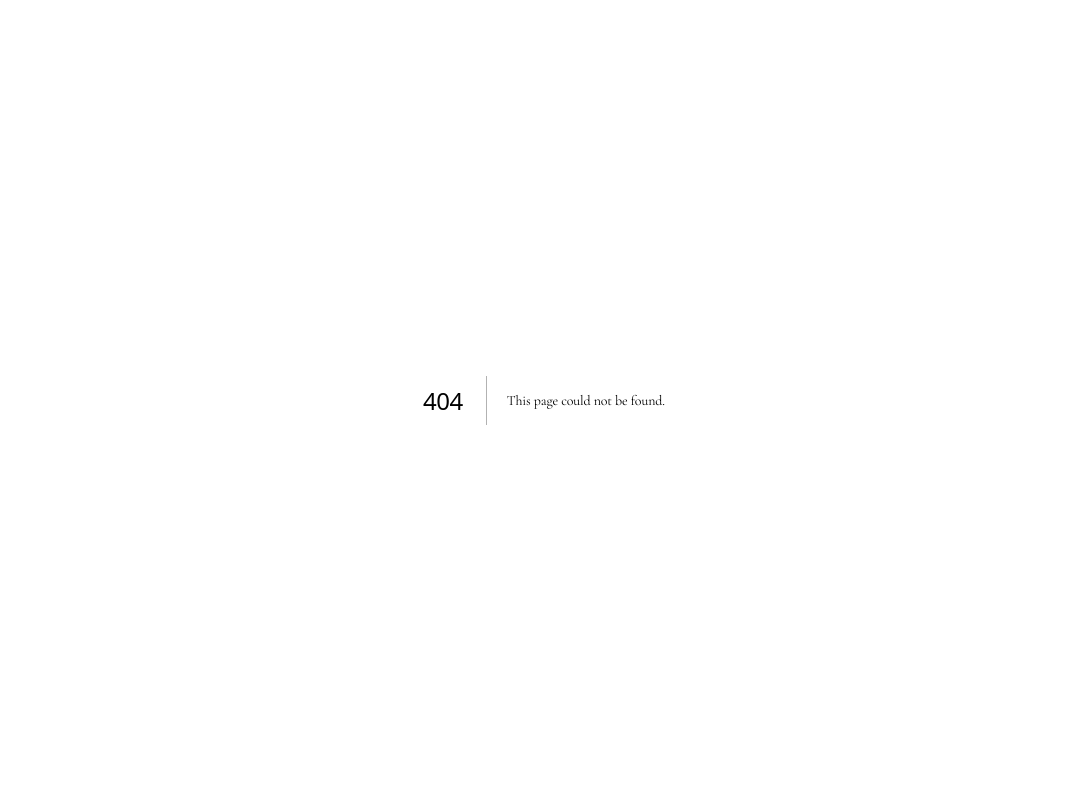
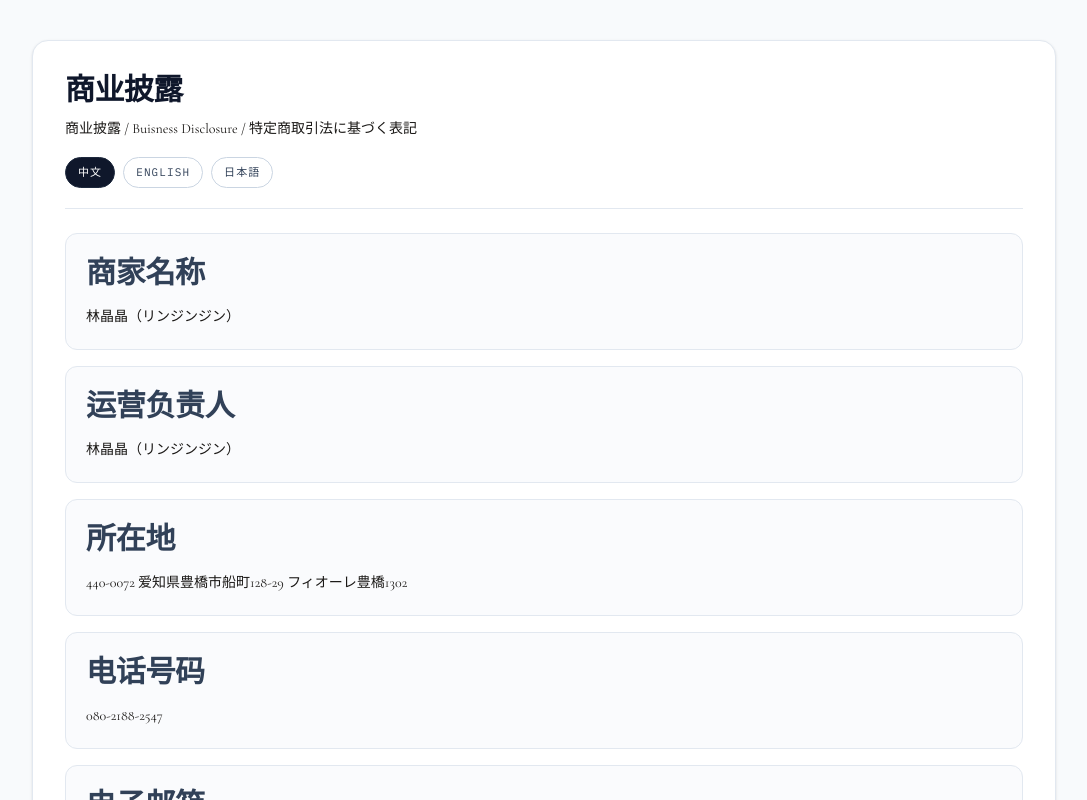
Before and after one commit to linsharon/linsharon, a Next.js app in the folder retro-paper-site/: page /business-disclosure in a window 1280 px wide. Before the commit this address had no page. Shown: the top 800 px of the page, without its empty margins (96-1183 px from the left). Built offline with nearby package versions, Linux system fonts and the light colour scheme.

Commit message:
feat: rename legal disclosure to business disclosure route

```diff
--- a/retro-paper-site/src/app/legal-disclosure/page.tsx
+++ b/retro-paper-site/src/app/business-disclosure/page.tsx
@@ -20,9 +20,9 @@ const localeLabels: { value: Locale; label: string }[] = [
 ];
 
 const pageTitleByLocale: Record<Locale, string> = {
-  zh: "法律披露",
-  en: "Legal Disclosure",
-  ja: "法的開示",
+  zh: "商业披露",
+  en: "Buisness Disclosure",
+  ja: "特定商取引法に基づく表記",
 };
 
 const disclosures: DisclosureItem[] = [
@@ -124,7 +124,7 @@ const disclosures: DisclosureItem[] = [
   },
 ];
 
-export default function LegalDisclosurePage() {
+export default function BusinessDisclosurePage() {
   const [locale, setLocale] = useState<Locale>("zh");
 
   const getTitle = (item: DisclosureItem) => {
@@ -158,7 +158,9 @@ export default function LegalDisclosurePage() {
           <h1 className="text-2xl font-semibold tracking-tight text-slate-900 sm:text-3xl">
             {pageTitleByLocale[locale]}
           </h1>
-          <p className="mt-2 text-sm text-slate-600">法律披露 / Legal Disclosure / 法的開示</p>
+          <p className="mt-2 text-sm text-slate-600">
+            商业披露 / Buisness Disclosure / 特定商取引法に基づく表記
+          </p>
 
           <div className="mt-4 flex flex-wrap gap-2">
             {localeLabels.map((option) => {
--- a/retro-paper-site/src/app/page.tsx
+++ b/retro-paper-site/src/app/page.tsx
@@ -216,10 +216,10 @@ export default function Home() {
       <footer className="mt-4 border-t border-slate-200/70 bg-slate-50/80 px-4 py-4 sm:px-6 lg:px-8">
         <div className="mx-auto flex w-full max-w-7xl flex-wrap items-center justify-between gap-2">
           <Link
-            href="/legal-disclosure"
+            href="/business-disclosure"
             className="font-design text-[11px] uppercase tracking-[0.14em] text-slate-700 transition hover:text-slate-950"
           >
-            {lang === "zh" ? "法律披露" : "Legal Disclosure"}
+            {lang === "zh" ? "商业披露" : "Buisness Disclosure"}
           </Link>
           <p className="font-design text-[11px] uppercase tracking-[0.1em] text-slate-500">
             © {currentYear} ResearchIC. {lang === "zh" ? "保留所有权利。" : "All rights reserved."}
```
